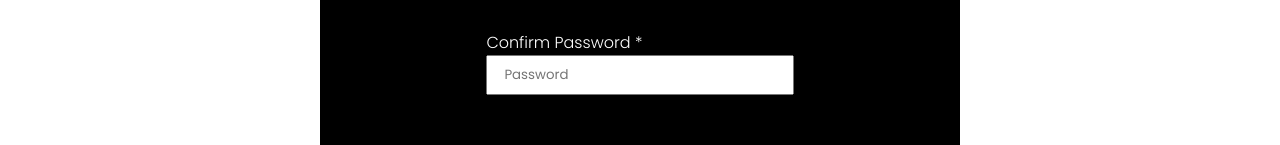
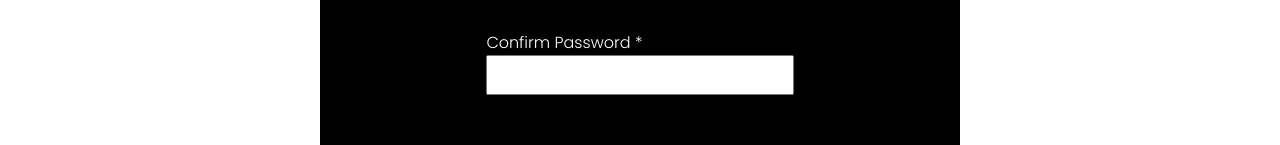
Before and after one commit to mernsummerproject2022/frontend, a React (Create React App) app in the folder event-planner/: page /register in a window 1280 px wide. Shown: the part 402-547 px from the top of the page. Built offline with nearby package versions, Linux system fonts and the light colour scheme.

Commit message:
placeholder text change

```diff
--- a/event-planner/src/Components/RegisterForm.jsx
+++ b/event-planner/src/Components/RegisterForm.jsx
@@ -104,7 +104,6 @@ export default class App extends Component {
                         }
                         type="password"
                         name="confirm"
-                        placeholder="Password"
                       />
                     </label>
                     {touched.confirm && errors.confirm && (
```
